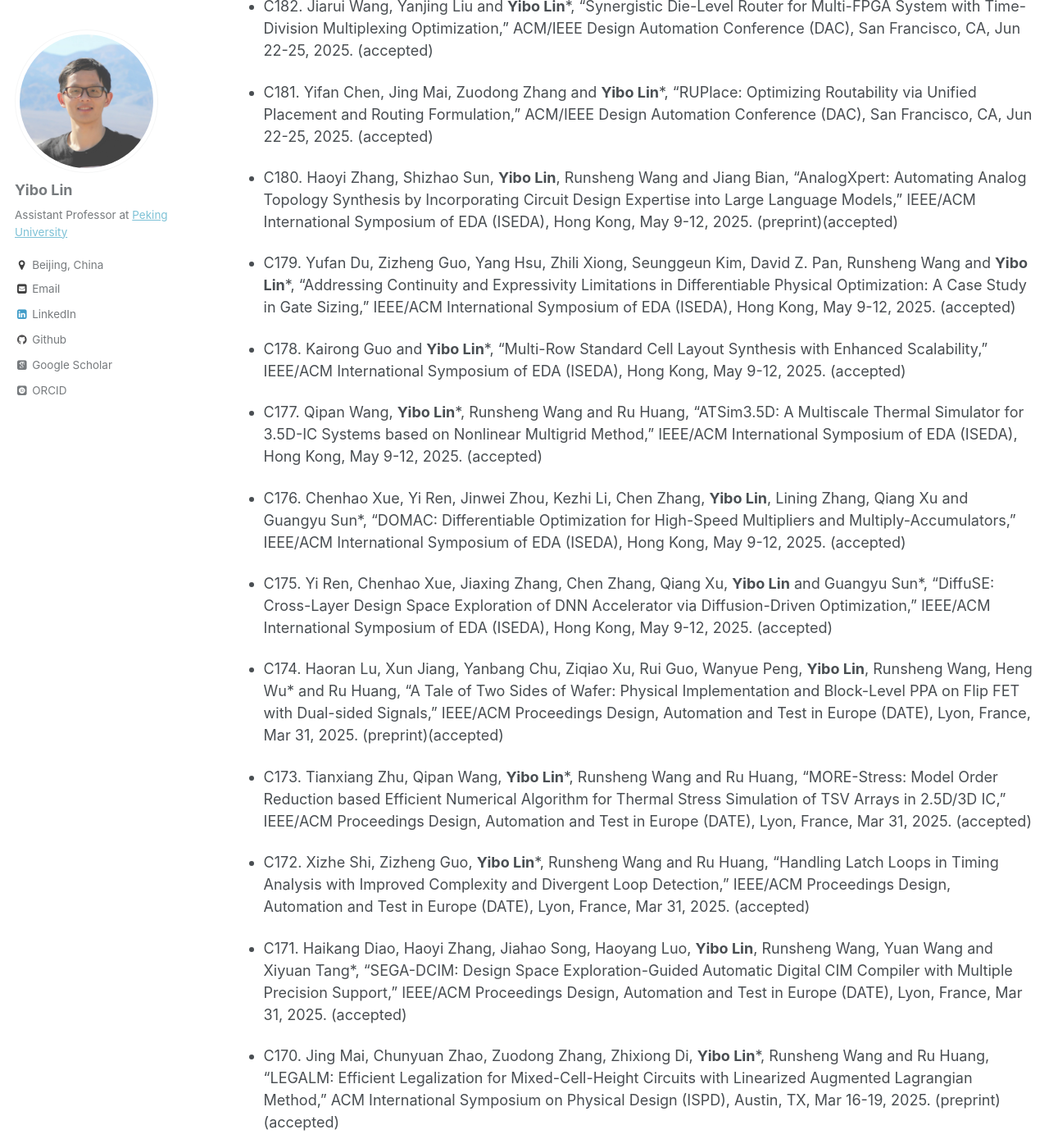
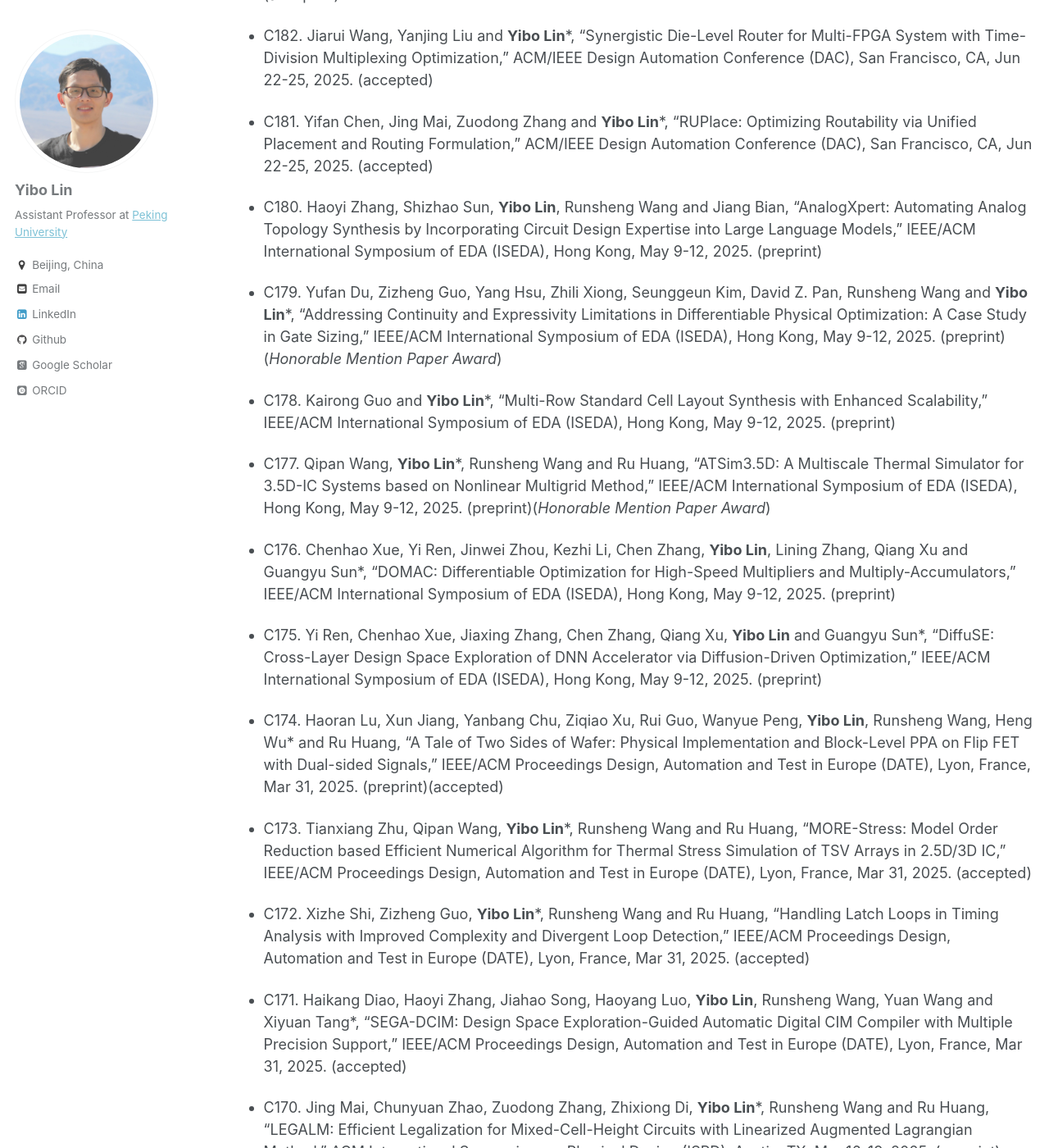
Before and after one commit to limbo018/limbo018.github.io, a Jekyll site: the page built from _pages/cv.md, in a window 1280 px wide and 1400 px high, scrolled down 6923 px. Shown: the whole window at 82% size. Built offline with Jekyll 4.4.1, drawn with Linux system fonts in a browser that asks for light colours; some web fonts are replaced; some of the changed text lies outside the part shown.

Commit message:
add iseda paper preprint and update iseda awards

```diff
--- a/_includes/publications_cv.md
+++ b/_includes/publications_cv.md
@@ -32,17 +32,17 @@
 
 * C181. Yifan Chen, Jing Mai, Zuodong Zhang and **Yibo Lin**\*, "RUPlace: Optimizing Routability via Unified Placement and Routing Formulation," ACM/IEEE Design Automation Conference (DAC), San Francisco, CA, Jun 22-25, 2025. (accepted)
 
-* C180. Haoyi Zhang, Shizhao Sun, **Yibo Lin**, Runsheng Wang and Jiang Bian, "[AnalogXpert: Automating Analog Topology Synthesis by Incorporating Circuit Design Expertise into Large Language Models](https://arxiv.org/abs/2412.19824)," IEEE/ACM International Symposium of EDA (ISEDA), Hong Kong, May 9-12, 2025. ([preprint](https://arxiv.org/abs/2412.19824){: .share-button-noborder})(accepted)
+* C180. Haoyi Zhang, Shizhao Sun, **Yibo Lin**, Runsheng Wang and Jiang Bian, "[AnalogXpert: Automating Analog Topology Synthesis by Incorporating Circuit Design Expertise into Large Language Models](https://arxiv.org/abs/2412.19824)," IEEE/ACM International Symposium of EDA (ISEDA), Hong Kong, May 9-12, 2025. ([preprint](https://arxiv.org/abs/2412.19824){: .share-button-noborder})
 
-* C179. Yufan Du, Zizheng Guo, Yang Hsu, Zhili Xiong, Seunggeun Kim, David Z. Pan, Runsheng Wang and **Yibo Lin**\*, "Addressing Continuity and Expressivity Limitations in Differentiable Physical Optimization: A Case Study in Gate Sizing," IEEE/ACM International Symposium of EDA (ISEDA), Hong Kong, May 9-12, 2025. (accepted)
+* C179. Yufan Du, Zizheng Guo, Yang Hsu, Zhili Xiong, Seunggeun Kim, David Z. Pan, Runsheng Wang and **Yibo Lin**\*, "Addressing Continuity and Expressivity Limitations in Differentiable Physical Optimization: A Case Study in Gate Sizing," IEEE/ACM International Symposium of EDA (ISEDA), Hong Kong, May 9-12, 2025. ([preprint](/publications/papers/OPT_ISEDA2025_Du.pdf){: .share-button-noborder})(*Honorable Mention Paper Award*)
 
-* C178. Kairong Guo and **Yibo Lin**\*, "Multi-Row Standard Cell Layout Synthesis with Enhanced Scalability," IEEE/ACM International Symposium of EDA (ISEDA), Hong Kong, May 9-12, 2025. (accepted)
+* C178. Kairong Guo and **Yibo Lin**\*, "Multi-Row Standard Cell Layout Synthesis with Enhanced Scalability," IEEE/ACM International Symposium of EDA (ISEDA), Hong Kong, May 9-12, 2025. ([preprint](/publications/papers/CELL_ISEDA2025_Guo.pdf){: .share-button-noborder})
 
-* C177. Qipan Wang, **Yibo Lin**\*, Runsheng Wang and Ru Huang, "ATSim3.5D: A Multiscale Thermal Simulator for 3.5D-IC Systems based on Nonlinear Multigrid Method," IEEE/ACM International Symposium of EDA (ISEDA), Hong Kong, May 9-12, 2025. (accepted)
+* C177. Qipan Wang, **Yibo Lin**\*, Runsheng Wang and Ru Huang, "ATSim3.5D: A Multiscale Thermal Simulator for 3.5D-IC Systems based on Nonlinear Multigrid Method," IEEE/ACM International Symposium of EDA (ISEDA), Hong Kong, May 9-12, 2025. ([preprint](https://www.researchgate.net/publication/390616577_ATSim35D_A_Multiscale_Thermal_Simulator_for_35D-IC_Systems_based_on_Nonlinear_Multigrid_Method){: .share-button-noborder})(*Honorable Mention Paper Award*)
 
-* C176. Chenhao Xue, Yi Ren, Jinwei Zhou, Kezhi Li, Chen Zhang, **Yibo Lin**, Lining Zhang, Qiang Xu and Guangyu Sun\*, "DOMAC: Differentiable Optimization for High-Speed Multipliers and Multiply-Accumulators," IEEE/ACM International Symposium of EDA (ISEDA), Hong Kong, May 9-12, 2025. (accepted)
+* C176. Chenhao Xue, Yi Ren, Jinwei Zhou, Kezhi Li, Chen Zhang, **Yibo Lin**, Lining Zhang, Qiang Xu and Guangyu Sun\*, "DOMAC: Differentiable Optimization for High-Speed Multipliers and Multiply-Accumulators," IEEE/ACM International Symposium of EDA (ISEDA), Hong Kong, May 9-12, 2025. ([preprint](https://arxiv.org/abs/2503.23943){: .share-button-noborder})
 
-* C175. Yi Ren, Chenhao Xue, Jiaxing Zhang, Chen Zhang, Qiang Xu, **Yibo Lin** and Guangyu Sun\*, "DiffuSE: Cross-Layer Design Space Exploration of DNN Accelerator via Diffusion-Driven Optimization," IEEE/ACM International Symposium of EDA (ISEDA), Hong Kong, May 9-12, 2025. (accepted)
+* C175. Yi Ren, Chenhao Xue, Jiaxing Zhang, Chen Zhang, Qiang Xu, **Yibo Lin** and Guangyu Sun\*, "DiffuSE: Cross-Layer Design Space Exploration of DNN Accelerator via Diffusion-Driven Optimization," IEEE/ACM International Symposium of EDA (ISEDA), Hong Kong, May 9-12, 2025. ([preprint](https://arxiv.org/abs/2503.23945){: .share-button-noborder})
 
 * C174. Haoran Lu, Xun Jiang, Yanbang Chu, Ziqiao Xu, Rui Guo, Wanyue Peng, **Yibo Lin**, Runsheng Wang, Heng Wu\* and Ru Huang, "A Tale of Two Sides of Wafer: Physical Implementation and Block-Level PPA on Flip FET with Dual-sided Signals," IEEE/ACM Proceedings Design, Automation and Test in Europe (DATE), Lyon, France, Mar 31, 2025. ([preprint](/publications/papers/FFET_DATE2025_Lu.pdf){: .share-button-noborder})(accepted)
 
--- a/_pages/cv.md
+++ b/_pages/cv.md
@@ -89,6 +89,7 @@
 
 Awards and Honors
 ======
+* Honorable Mention (x2), ISEDA 2025
 * Best Paper Award Nomination, ASPDAC 2025
 * Best Paper Award Nomination, ICCAD 2024
 * Best Paper Award (x1) & Honorable Mention (x1), ISEDA 2024
```
Also changed, not shown: _pages/about.md (+1 -0 lines), _pages/publications.md (+6 -6 lines), ref/publications.bib (+12 -12 lines), 7 other files.
